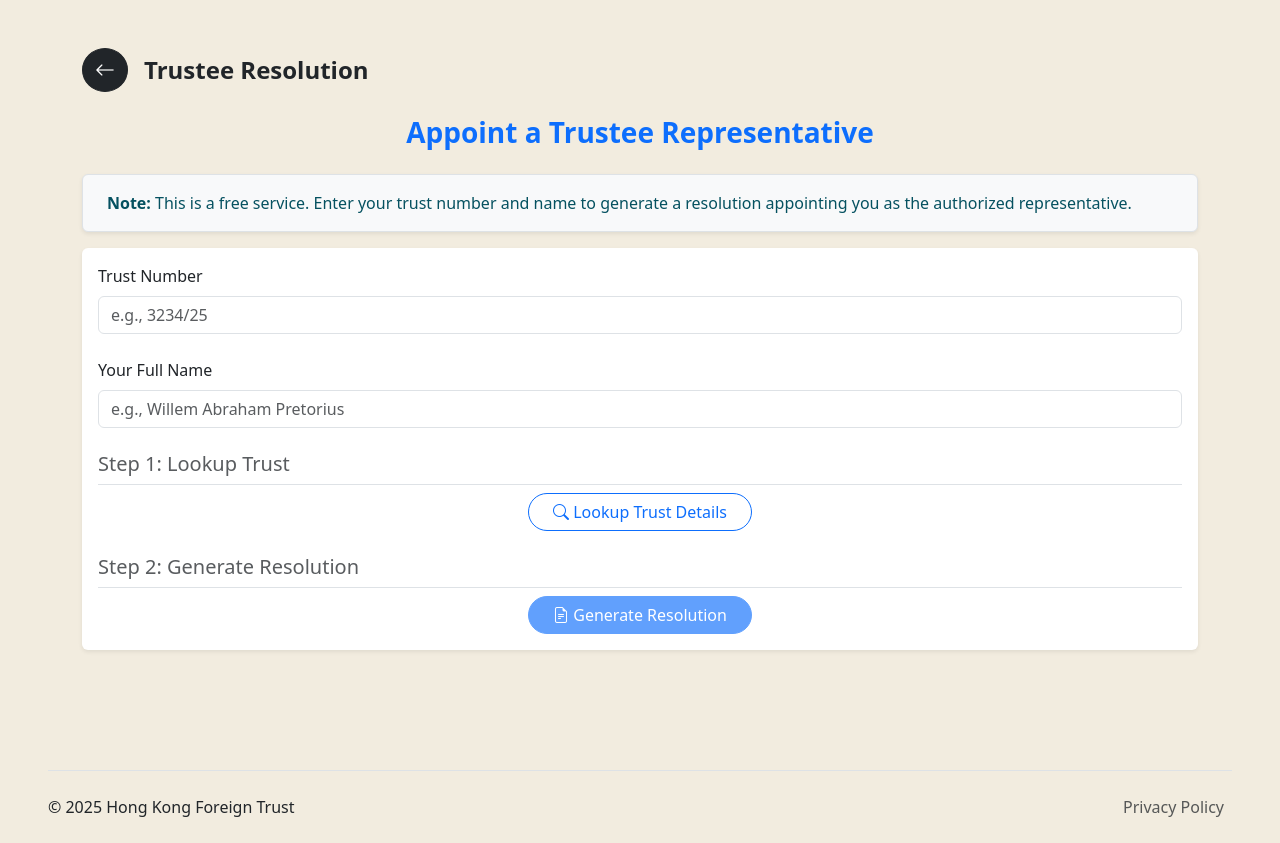
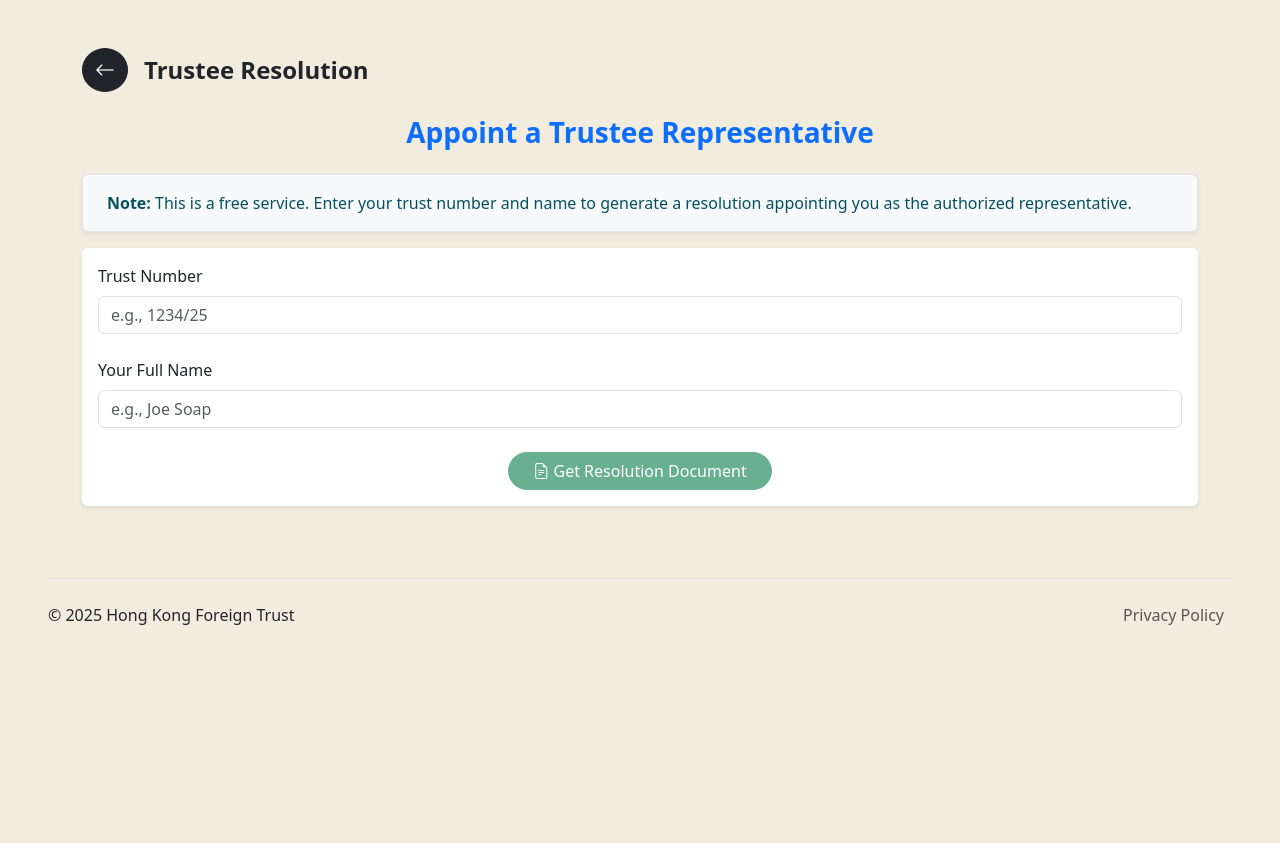
Before and after one commit to WhitelightningDev/hongkongtrust, an Angular app: page /trustee-resolution in a window 1280 px wide. After the commit the page ends 800 px from the top, so only its background shows below. Built offline with nearby package versions, Linux system fonts and the light colour scheme.

Commit message:
`Refactor trustee resolution page: update UI, add loading indicator, and modify API calls`

```diff
--- a/src/app/pages/trustee-resolution/trustee-resolution.html
+++ b/src/app/pages/trustee-resolution/trustee-resolution.html
@@ -14,6 +14,11 @@
 
   <div class="card shadow-sm border-0">
     <div class="card-body">
+      <div class="d-flex justify-content-center my-4" *ngIf="isLoading">
+        <div class="spinner-border text-primary" role="status">
+          <span class="visually-hidden">Loading...</span>
+        </div>
+      </div>
       <form (ngSubmit)="generateResolution()" #resolutionForm="ngForm" class="row g-4">
         <div class="col-12">
           <label for="trustNumber" class="form-label">Trust Number</label>
@@ -24,7 +29,7 @@
             name="trustNumber"
             [(ngModel)]="trustNumber"
             required
-            placeholder="e.g., 3234/25"
+            placeholder="e.g., 1234/25"
           />
         </div>
 
@@ -37,24 +42,14 @@
             name="userName"
             [(ngModel)]="userName"
             required
-            placeholder="e.g., Willem Abraham Pretorius"
+            placeholder="e.g., Joe Soap"
           />
         </div>
 
         <div class="col-12 mt-4">
-          <h5 class="text-muted border-bottom pb-2">Step 1: Lookup Trust</h5>
           <div class="d-flex justify-content-center">
-            <button class="btn btn-outline-primary rounded-pill px-4" type="button" (click)="lookupTrust()">
-              <i class="bi bi-search"></i> Lookup Trust Details
-            </button>
-          </div>
-        </div>
-
-        <div class="col-12 mt-4">
-          <h5 class="text-muted border-bottom pb-2">Step 2: Generate Resolution</h5>
-          <div class="d-flex justify-content-center">
-            <button class="btn btn-primary rounded-pill px-4" type="submit" [disabled]="!resolutionForm.form.valid">
-              <i class="bi bi-file-earmark-text"></i> Generate Resolution
+            <button class="btn btn-success rounded-pill px-4" type="submit" [disabled]="!resolutionForm.form.valid">
+              <i class="bi bi-file-earmark-text"></i> Get Resolution Document
             </button>
           </div>
         </div>
@@ -62,51 +57,30 @@
     </div>
   </div>
 
-  <section class="mt-5">
-    <div *ngIf="trustData" class="card shadow-sm">
+  <section class="mt-5" *ngIf="trustData">
+    <div class="card shadow-sm">
       <div class="card-header bg-secondary text-white fw-semibold fs-5">Trust Details Retrieved</div>
       <div class="card-body">
-        <!-- Trust Information -->
-        <div class="mb-3">
         <h6 class="fw-bold text-primary border-bottom pb-1 mb-3">Trust Information</h6>
-          <div class="row mb-2">
+        <div class="row">
           <div class="col-md-6 mb-2"><strong>Trust Name:</strong> {{ trustData.trust_name }}</div>
           <div class="col-md-6 mb-2"><strong>Trust Number:</strong> {{ trustData.trust_number }}</div>
+          <div class="col-md-6 mb-2"><strong>Full Name:</strong> {{ trustData.full_name }}</div>
+          <div class="col-md-6 mb-2"><strong>ID Number:</strong> {{ trustData.id_number }}</div>
+          <div class="col-md-6 mb-2"><strong>Email:</strong> {{ trustData.email }}</div>
+          <div class="col-md-6 mb-2"><strong>Phone:</strong> {{ trustData.phone_number }}</div>
           <div class="col-md-6 mb-2"><strong>Establishment Date 1:</strong> {{ trustData.establishment_date_1 }}</div>
           <div class="col-md-6 mb-2"><strong>Establishment Date 2:</strong> {{ trustData.establishment_date_2 }}</div>
           <div class="col-md-6 mb-2"><strong>Beneficiaries:</strong> {{ trustData.beneficiaries }}</div>
           <div class="col-md-6 mb-2"><strong>Settlor Name:</strong> {{ trustData.settlor_name }}</div>
         </div>
-        </div>
-        <!-- Contact Information -->
-        <div class="mb-3">
-          <h6 class="fw-bold text-primary border-bottom pb-1 mb-3">Contact Information</h6>
-          <div class="row mb-2">
-            <div class="col-md-6 mb-2"><strong>Full Name:</strong> {{ trustData.full_name }}</div>
-            <div class="col-md-6 mb-2"><strong>ID Number:</strong> {{ trustData.id_number }}</div>
-            <div class="col-md-6 mb-2"><strong>Email:</strong> {{ trustData.email }}</div>
-            <div class="col-md-6 mb-2"><strong>Phone:</strong> {{ trustData.phone_number }}</div>
-          </div>
-        </div>
-        <!-- Membership and Payment -->
-        <div class="mb-3">
-          <h6 class="fw-bold text-primary border-bottom pb-1 mb-3">Membership & Payment</h6>
-          <div class="row mb-2">
-            <div class="col-md-6 mb-2"><strong>Member Number:</strong> {{ trustData.member_number }}</div>
-            <div class="col-md-6 mb-2"><strong>Is Bullion Member:</strong> {{ trustData.is_bullion_member ? 'Yes' : 'No' }}</div>
-            <div class="col-md-6 mb-2"><strong>Payment Method:</strong> {{ trustData.payment_method }}</div>
-            <div class="col-md-6 mb-2"><strong>XRP Payment Quantity:</strong> {{ trustData.payment_xrp_qty }}</div>
-          </div>
-        </div>
-        <!-- Trustees -->
-        <div>
-          <h6 class="fw-bold text-primary border-bottom pb-1 mb-3">Trustees</h6>
-          <div class="row mb-2">
+
+        <h6 class="fw-bold text-primary border-bottom pt-3 pb-1 mb-3">Trustee Details</h6>
+        <div class="row">
           <div class="col-md-6 mb-2"><strong>Trustee 1:</strong> {{ trustData.trustee1_name }}</div>
           <div class="col-md-6 mb-2"><strong>Trustee 2:</strong> {{ trustData.trustee2_name }}</div>
-            <div class="col-md-6 mb-2"><strong>Trustee 3:</strong> {{ trustData.trustee3_name || 'N/A' }}</div>
-            <div class="col-md-6 mb-2"><strong>Trustee 4:</strong> {{ trustData.trustee4_name || 'N/A' }}</div>
-          </div>
+          <div class="col-md-6 mb-2" *ngIf="trustData.trustee3_name"><strong>Trustee 3:</strong> {{ trustData.trustee3_name }}</div>
+          <div class="col-md-6 mb-2" *ngIf="trustData.trustee4_name"><strong>Trustee 4:</strong> {{ trustData.trustee4_name }}</div>
         </div>
       </div>
     </div>
--- a/src/app/pages/trustee-resolution/trustee-resolution.ts
+++ b/src/app/pages/trustee-resolution/trustee-resolution.ts
@@ -16,12 +16,20 @@ export class TrusteeResolution {
   successMessage = '';
   errorMessage = '';
   trustData: any = null;
+  isLoading = false;
 
   constructor(private http: HttpClient, private router: Router) {}
 
-  lookupTrust() {
+  generateResolution() {
     this.successMessage = '';
     this.errorMessage = '';
+    this.isLoading = true;
+
+    if (!this.trustNumber || !this.userName) {
+      this.errorMessage = 'Please enter both trust number and your full name.';
+      this.isLoading = false;
+      return;
+    }
 
     const trustUrl = `https://hongkongbackend.onrender.com/trusts/${encodeURIComponent(this.trustNumber)}?user_id=lookup`;
 
@@ -29,25 +37,7 @@ export class TrusteeResolution {
       next: (trust) => {
         if (trust.full_name?.trim() !== this.userName.trim()) {
           this.errorMessage = 'Trust with the provided trust number and user name not found.';
-          return;
-        }
-
-        this.trustData = trust;
-        this.successMessage = 'Trust data retrieved successfully.';
-      },
-      error: (err) => {
-        console.error(err);
-        this.errorMessage = 'Failed to retrieve trust data.';
-      }
-    });
-  }
-
-  generateResolution() {
-    this.successMessage = '';
-    this.errorMessage = '';
-
-    if (!this.trustData) {
-      this.errorMessage = 'Please look up trust data first.';
+          this.isLoading = false;
           return;
         }
 
@@ -84,7 +74,7 @@ export class TrusteeResolution {
           has_paid,
           referrer_number,
           settlor_id
-    } = this.trustData;
+        } = trust;
 
         const resolutionPayload = {
           trust_name,
@@ -121,16 +111,34 @@ export class TrusteeResolution {
           settlor_id
         };
 
-    this.http.post('https://hongkongbackend.onrender.com/generate-resolution', resolutionPayload).subscribe({
-      next: () => {
-        this.successMessage = 'The draft resolution has been emailed to you successfully.';
+        this.http.post('https://hongkongbackend.onrender.com/generate-resolution', resolutionPayload, {
+          responseType: 'blob'
+        }).subscribe({
+          next: (blob: Blob) => {
+            const url = window.URL.createObjectURL(blob);
+            const a = document.createElement('a');
+            a.href = url;
+            a.download = 'Trustee_Resolution.docx';
+            a.click();
+            window.URL.revokeObjectURL(url);
+
+            this.successMessage = 'The resolution was generated and downloaded successfully.';
             this.trustNumber = '';
             this.userName = '';
             this.trustData = null;
+            this.isLoading = false;
           },
           error: (err) => {
             console.error(err);
             this.errorMessage = 'An error occurred while generating the resolution.';
+            this.isLoading = false;
+          }
+        });
+      },
+      error: (err) => {
+        console.error(err);
+        this.errorMessage = 'Failed to retrieve trust data.';
+        this.isLoading = false;
       }
     });
   }
```
Lines whose indentation alone changed are shown as unchanged.
